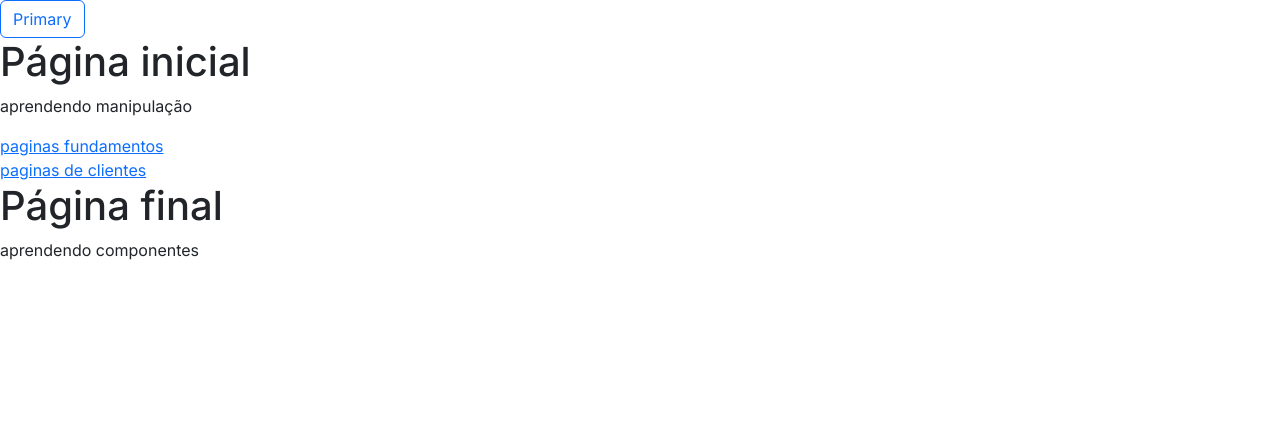
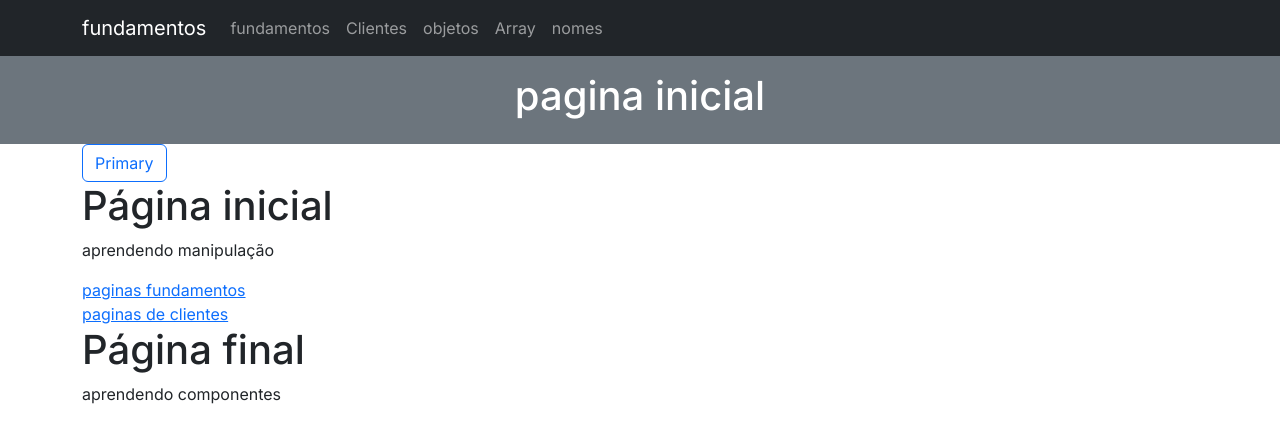
Before and after one commit to MatheusBytes/fundamentos-de-react, a Next.js app: page / in a window 1280 px wide. Shown: the top 442 px of the page. Built offline with nearby package versions, Linux system fonts and the light colour scheme.

Commit message:
dever do objetos

```diff
--- a/src/app/components/Pagina.js
+++ b/src/app/components/Pagina.js
@@ -6,11 +6,13 @@ export default function Pagina(props) {
 
       <Navbar bg="dark" data-bs-theme="dark">
         <Container>
-          <Navbar.Brand href="#home">Navbar</Navbar.Brand>
+          <Navbar.Brand href="/">fundamentos</Navbar.Brand>
           <Nav className="me-auto">
-            <Nav.Link href="#home">Home</Nav.Link>
-            <Nav.Link href="#features">Features</Nav.Link>
-            <Nav.Link href="#pricing">Pricing</Nav.Link>
+            <Nav.Link href="/fundamentos">fundamentos</Nav.Link>
+            <Nav.Link href="/clientes">Clientes</Nav.Link>
+            <Nav.Link href="/objetos">objetos</Nav.Link>
+            <Nav.Link href="/array">Array</Nav.Link>
+            <Nav.Link href="/nomes">nomes</Nav.Link>
           </Nav>
         </Container>
       </Navbar>
--- a/src/app/page.js
+++ b/src/app/page.js
@@ -1,10 +1,12 @@
+'use client'
 import { Button } from "react-bootstrap";
 import Cabecalho from "./components/Cabecalho";
 import Link from "next/link";
+import Pagina from "./components/Pagina";
 
 export default function Home() {
   return (
-    <main>
+    <Pagina titulo='pagina inicial'>
       <Button variant="outline-primary">Primary</Button>{' '}
 
       <Cabecalho titulo="Página inicial" sub="aprendendo manipulação"/>
@@ -13,6 +15,6 @@ export default function Home() {
       <Link href='/clientes'> paginas de clientes</Link>
 
       <Cabecalho titulo="Página final" sub="aprendendo componentes"/>
-    </main>
+    </Pagina>
   );
 }
```
Also changed, not shown: src/app/clientes/page.js (+13 -8 lines), src/app/nomes/page.js (added, +11 -0 lines).
